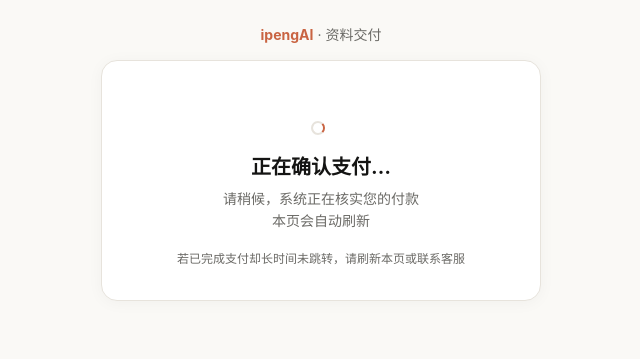
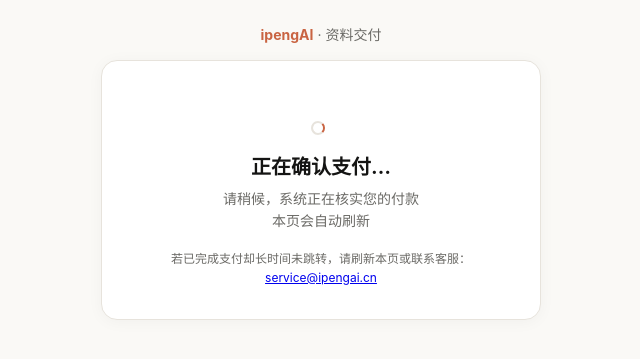
Before and after one commit to ipengai/aigc-humanizer-en, a Flask app: template templates/delivery.html in a window 1280 px wide. Shown: the top 359 px of the page, without its empty margins (319-959 px from the left). Run offline with Flask 3, Linux system fonts and the light colour scheme; the template is opened without the code that fills it, so the values that code supplies are empty.

Commit message:
feat(checkout/delivery): 买家页面加客服邮箱 service@ipengai.cn

```diff
--- a/templates/checkout.html
+++ b/templates/checkout.html
@@ -82,7 +82,7 @@
       <div class="status" id="status"><span class="spinner"></span>正在等待支付…</div>
       <div class="hint">支付完成后本页将自动跳转至下载页，无需手动操作。</div>
     </div>
-    <div class="foot">虚拟资料 · 支付成功后不支持无理由退款 · 下载异常可联系补发</div>
+    <div class="foot">虚拟资料 · 支付成功后不支持无理由退款<br>下载异常或任何问题，请联系客服：<a href="mailto:service@ipengai.cn">service@ipengai.cn</a></div>
   </div>
 
   <script>
--- a/templates/delivery.html
+++ b/templates/delivery.html
@@ -89,12 +89,12 @@
             交付链接待配置，请凭订单号联系客服补发
           </div>
         {% endif %}
-        <div class="note">虚拟资料 · 不支持无理由退款 · 链接如有异常可联系补发</div>
+        <div class="note">虚拟资料 · 不支持无理由退款 · 链接如有异常请联系客服：<a href="mailto:service@ipengai.cn">service@ipengai.cn</a></div>
       {% else %}
         <div class="icon"><span class="spinner"></span></div>
         <div class="title">正在确认支付…</div>
         <div class="sub">请稍候，系统正在核实您的付款<br>本页会自动刷新</div>
-        <div class="note">若已完成支付却长时间未跳转，请刷新本页或联系客服</div>
+        <div class="note">若已完成支付却长时间未跳转，请刷新本页或联系客服：<a href="mailto:service@ipengai.cn">service@ipengai.cn</a></div>
       {% endif %}
     </div>
   </div>
```
